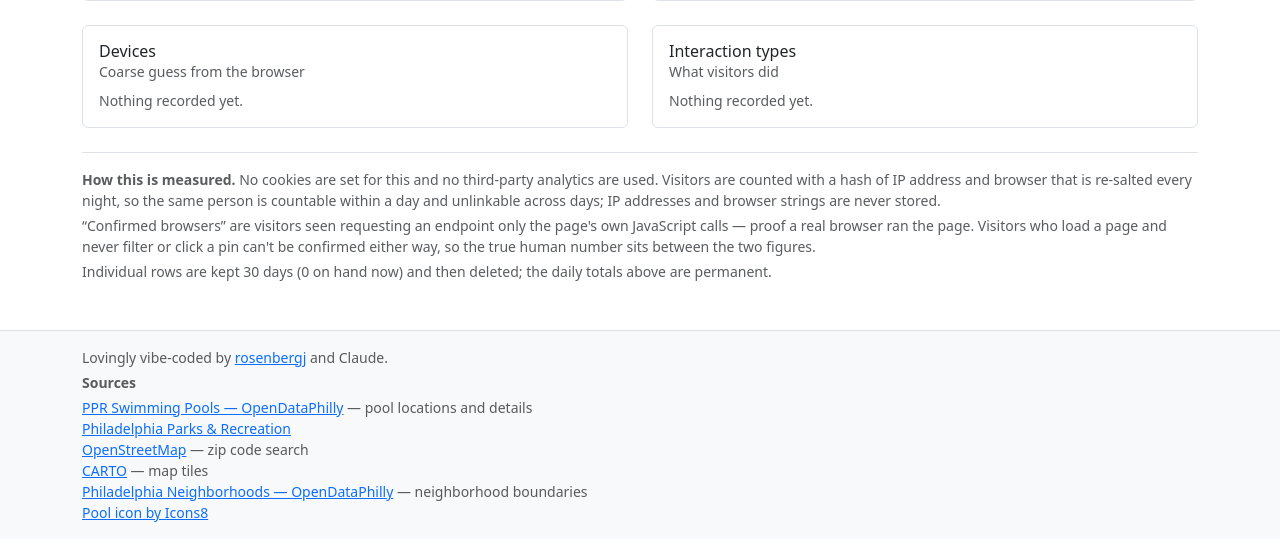
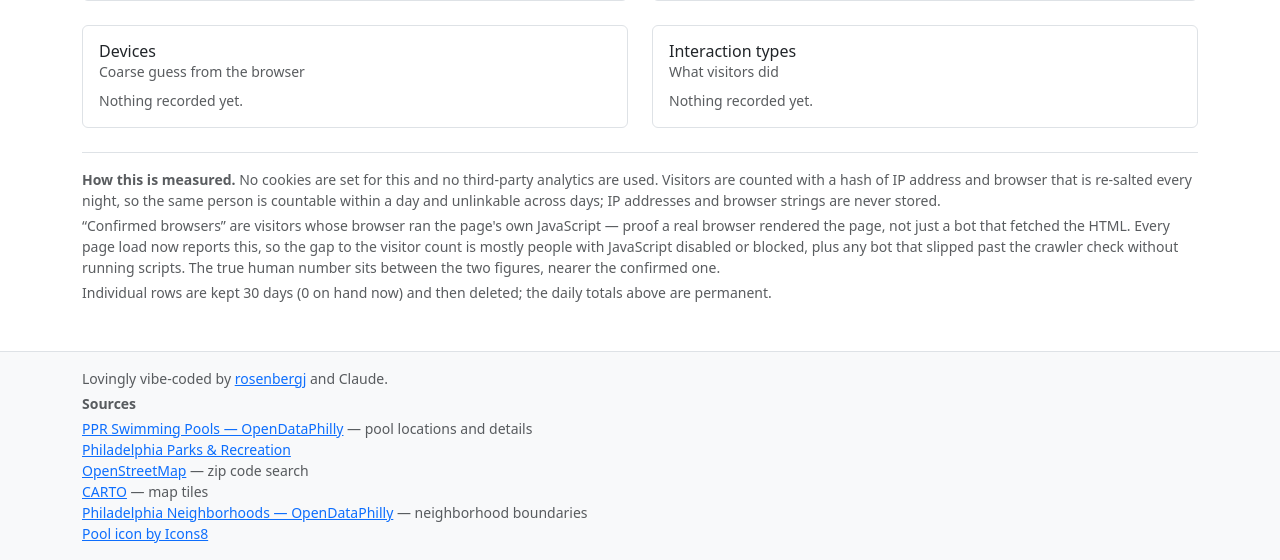
Before and after one commit to rosenbergj/phillypools, a Django app: page /stats/ in a window 1280 px wide. Shown: the part 956-1516 px from the top of the page. Before the commit the page ends 1478 px from the top, so only its background shows below. Run offline with Django 5.2, Linux system fonts and the light colour scheme; the visitor is signed in with stand-in values (Sample User, id 1); data comes from the database, SQL or seed files in the repository; data that the repository does not hold is empty.

Commit message:
Update /stats/ measurement note for the page-load beacon
The old wording said passive readers can't be confirmed either way. With
the beacon firing on every page load that's no longer true, so the note
now explains the visitors-to-confirmed gap as the JS-disabled/blocked
minority plus any script-less bot that dodged the crawler check, with the
true human count sitting nearer the confirmed figure.

Co-Authored-By: Claude Opus 4.8 <noreply@anthropic.com>

```diff
--- a/pools/templates/pools/stats.html
+++ b/pools/templates/pools/stats.html
@@ -161,10 +161,11 @@
     third-party analytics are used. Visitors are counted with a hash of IP address and browser
     that is re-salted every night, so the same person is countable within a day and unlinkable
     across days; IP addresses and browser strings are never stored.</p>
-    <p class="mb-1">&ldquo;Confirmed browsers&rdquo; are visitors seen requesting an endpoint only
-    the page's own JavaScript calls &mdash; proof a real browser ran the page. Visitors who load a
-    page and never filter or click a pin can't be confirmed either way, so the true human number
-    sits between the two figures.</p>
+    <p class="mb-1">&ldquo;Confirmed browsers&rdquo; are visitors whose browser ran the page's own
+    JavaScript &mdash; proof a real browser rendered the page, not just a bot that fetched the HTML.
+    Every page load now reports this, so the gap to the visitor count is mostly people with
+    JavaScript disabled or blocked, plus any bot that slipped past the crawler check without running
+    scripts. The true human number sits between the two figures, nearer the confirmed one.</p>
     <p class="mb-0">Individual rows are kept {{ raw_retention_days }} days
     ({{ raw_rows }} on hand now) and then deleted; the daily totals above are permanent.</p>
   </div>
```
